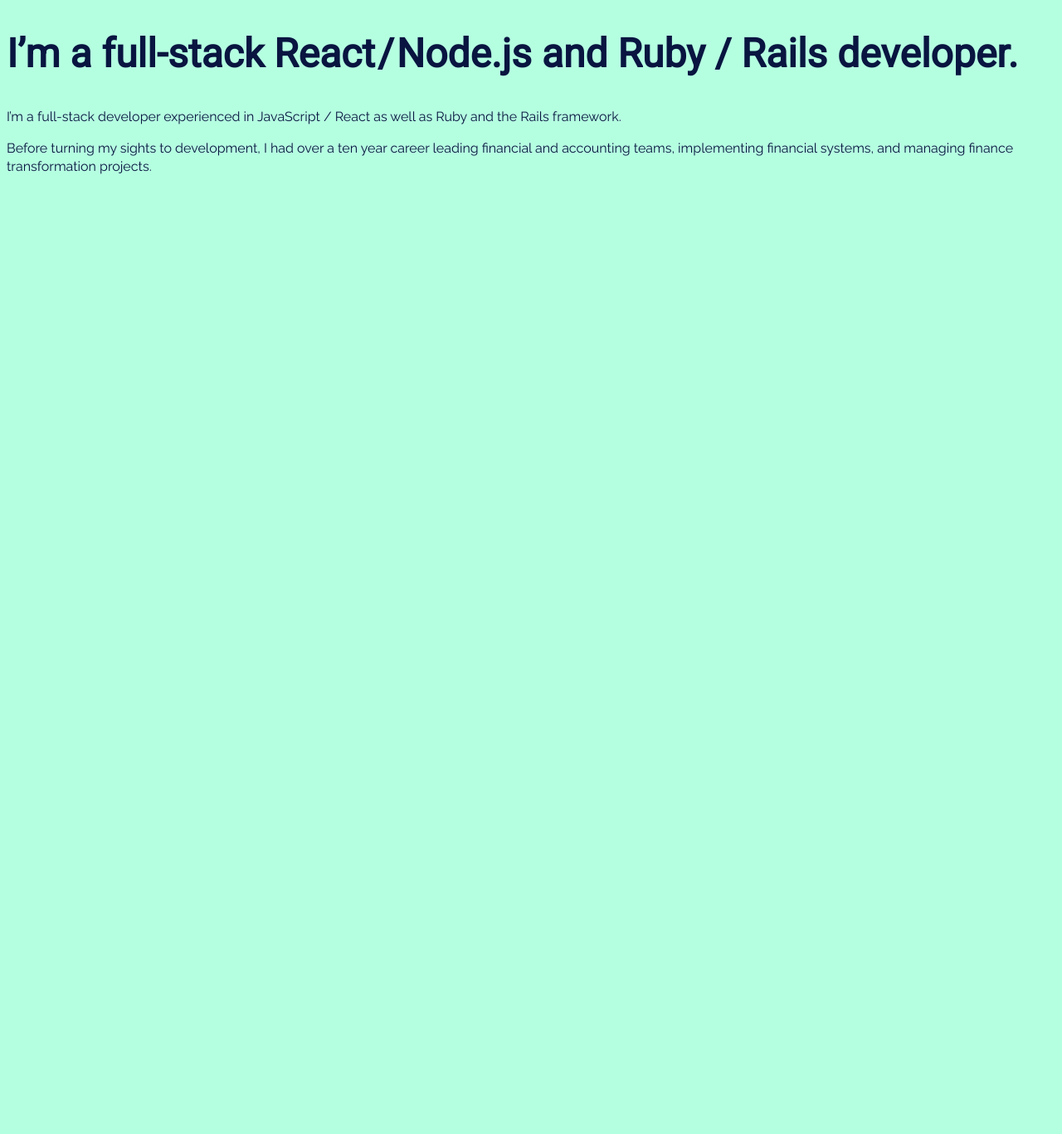
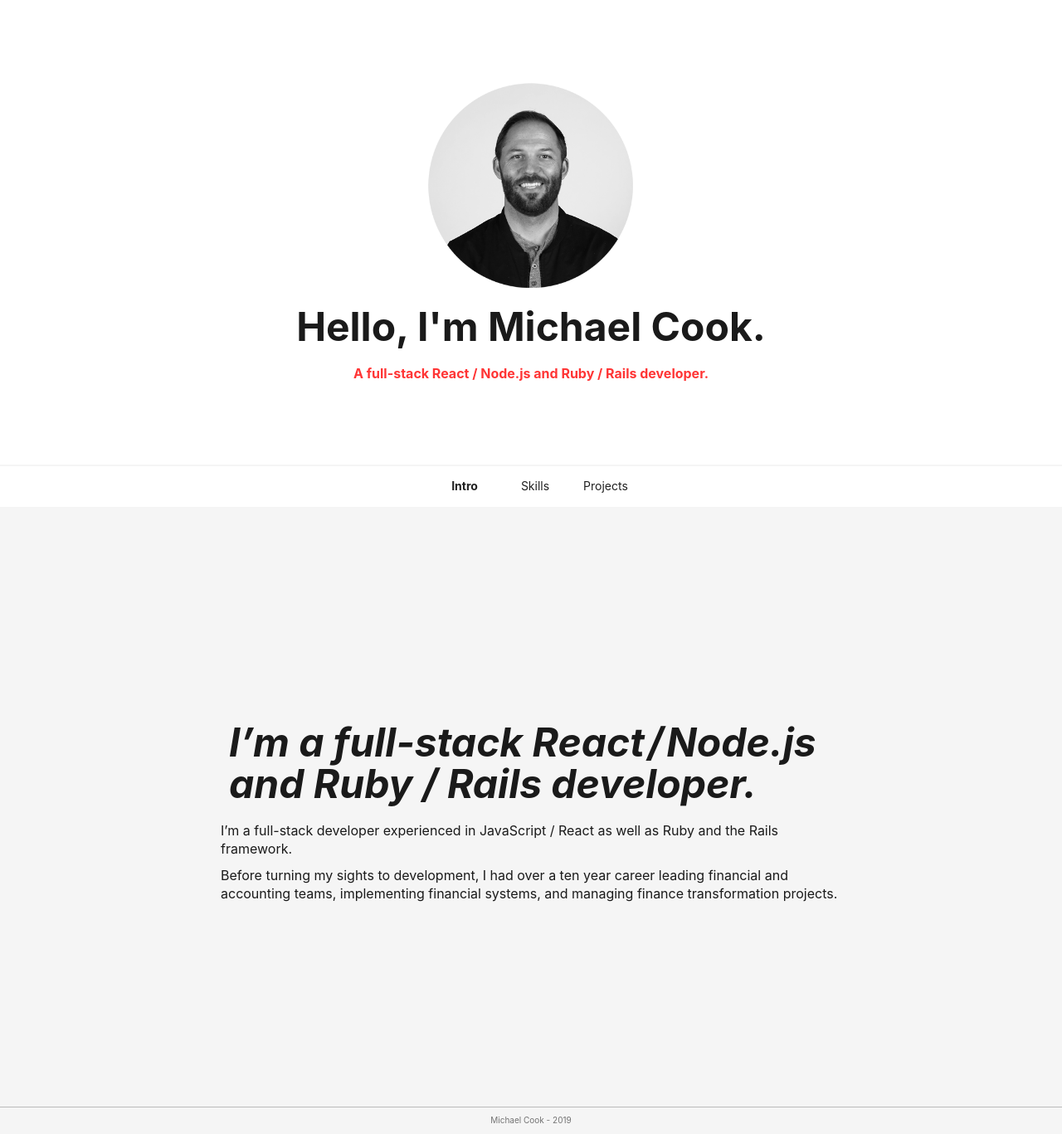
Before and after one commit to rmcook/portfolio, a React (Vite) app: page /intro in a window 1280 px wide. Shown: the whole page at 83% size. Before the commit the page ends 800 px from the top, so only its background shows below. Built offline with nearby package versions, Linux system fonts and the light colour scheme.

Commit message:
Add photo and basic navigation / routing

```diff
--- a/package.json
+++ b/package.json
@@ -11,7 +11,8 @@
   "license": "ISC",
   "dependencies": {
     "react": "^16.8.6",
-    "react-dom": "^16.8.6"
+    "react-dom": "^16.8.6",
+    "react-router-dom": "^5.0.1"
   },
   "devDependencies": {
     "@babel/core": "^7.4.5",
--- a/src/components/App.js
+++ b/src/components/App.js
@@ -1,8 +1,42 @@
 import React from 'react'
-import Intro from './Intro'
+import { withRouter, NavLink, Route, Redirect } from 'react-router-dom'
+import ProfessionalSummary from './professional-summary'
+import Skills from './skills'
+import WorkExperience from './work-experience'
 
-function App() {
-  return <Intro />
+function App(props) {
+  const image = require('../assets/michael.png')
+  const { pathname } = props.location
+
+  return (
+    <>
+      <section className="introduction page-container">
+        <img className="avatar-image" src={image} alt="Small photo of Michael Cook"></img>
+        <h1>Hello, I'm Michael Cook.</h1>
+        <p>A full-stack React / Node.js and Ruby / Rails developer.</p>
+      </section>
+      <nav className="navigation">
+        <ul>
+          <li><NavLink activeClassName="active" exact to="/intro">Intro</NavLink></li>
+          <li><NavLink activeClassName="active" exact to="/skills">Skills</NavLink></li>
+          <li><NavLink activeClassName="active" exact to="/projects">Projects</NavLink></li>
+        </ul>
+      </nav>
+      <div className="drop-shadow"></div>
+      <div className="drop-shadow-cover"></div>
+
+      <Redirect from="/" exact to="/intro" />
+      <Route exact path="/intro" component={ ProfessionalSummary }/>
+      <Route exact path="/skills" component={ Skills }/>
+      <Route exact path="/projects" component={ WorkExperience }/>
+
+      <footer className="footer shaded">
+        <div className="page-container">
+          <p>Michael Cook - 2019</p>
+        </div>
+      </footer>
+    </>
+  )
 }
 
-export default App
+export default withRouter(App)
--- a/src/components/Intro.js
+++ /dev/null
@@ -1,17 +0,0 @@
-import React from 'react'
-
-function Intro() {
-  return (
-    <section>
-      <h1>I’m a full-stack React / Node.js and Ruby / Rails developer.</h1>
-      <p>I’m a full-stack developer experienced in JavaScript / React as well
-        as Ruby and the Rails framework.</p>
-      <p>Before turning my sights to development, I had
-        over a ten year career leading financial and accounting teams, implementing
-        financial systems, and managing finance transformation projects.
-      </p>
-    </section>
-  )
-}
-
-export default Intro
--- /dev/null
+++ b/src/components/professional-summary.js
@@ -0,0 +1,19 @@
+import React from 'react'
+
+function ProfessionalSummary() {
+  return (
+    <section className="professioinal-summary shaded">
+      <div className="page-container">
+        <h1>I’m a full-stack React / Node.js and Ruby / Rails developer.</h1>
+        <p>I’m a full-stack developer experienced in JavaScript / React as well
+          as Ruby and the Rails framework.</p>
+        <p>Before turning my sights to development, I had
+          over a ten year career leading financial and accounting teams, implementing
+          financial systems, and managing finance transformation projects.
+        </p>
+      </div>
+    </section>
+  )
+}
+
+export default ProfessionalSummary
--- /dev/null
+++ b/src/components/skills.js
@@ -0,0 +1,32 @@
+import React from 'react'
+
+function Skills() {
+  return (
+    <section className="skills shaded">
+      <div className="page-container">
+        <div className="skills-container">
+          <h3>Skills</h3>
+          <ul>
+            <li>JavaScript</li>
+            <li>Ruby</li>
+            <li>HTML / CSS</li>
+            <li>Project Management</li>
+            <li>Accessibility</li>
+          </ul>
+        </div>
+        <div className="tools-container">
+        <h3>Tools</h3>
+        <ul>
+          <li>Visual / Design</li>
+          <li>Version Control</li>
+          <li>Code Management</li>
+          <li>Project Management</li>
+          <li>Accessibility</li>
+        </ul>
+        </div>
+      </div>
+    </section>
+  )
+}
+
+export default Skills
--- /dev/null
+++ b/src/components/work-experience.js
@@ -0,0 +1,17 @@
+import React from 'react'
+
+function WorkExperience() {
+  return (
+    <section className="work-experience shaded">
+      <div className="page-container">
+        <h1>My Work</h1>
+        <p>Before turning my sights to development, I had
+          over a ten year career leading financial and accounting teams, implementing
+          financial systems, and managing finance transformation projects.
+        </p>
+      </div>
+    </section>
+  )
+}
+
+export default WorkExperience
--- a/src/index.html
+++ b/src/index.html
@@ -8,7 +8,6 @@
     <meta name="author" content="Michael Cook">
     <meta name="description" content="Michael Cook is a full-stack developer experienced in JavaScript / React as well as Ruby and the Rails framework.">
     <meta name="keywords" content="R. Michael Cook, Michael Cook, Portfolio, JavaScript, React, Ruby, Rails">
-    <link href="https://fonts.googleapis.com/css?family=Roboto|Raleway&display=swap" rel="stylesheet">
   </head>
   <body>
     <div id="root"></div>
--- a/src/index.js
+++ b/src/index.js
@@ -1,6 +1,7 @@
 import React from 'react'
 import ReactDOM from 'react-dom'
-import App from './components/App'
+import { BrowserRouter } from 'react-router-dom'
+import App from './components/app'
 import './stylesheets/index.scss'
 
-ReactDOM.render(<App />, document.getElementById('root'))
+ReactDOM.render(<BrowserRouter><App /></BrowserRouter>, document.getElementById('root'))
--- a/src/stylesheets/_colors.scss
+++ b/src/stylesheets/_colors.scss
@@ -0,0 +1,21 @@
+$white: #ffffff;
+$gray1: #f5f5f5;
+$gray2: #bababa;
+$gray3: #b9b9b9;
+$gray4: #737373;
+$gray5: #1a1a1a;
+
+$black: #000000;
+$black-10: rgba(0, 0, 0, 0.10);
+
+$yellow1: #fded2f;
+$yellow2: #ddb70f;
+
+$pink: #e2057e;
+$red: #ff3535;
+
+$blue1: #b0dddf;
+$blue2: #1a9ee3;
+$blue3: #00afee;
+$blue4: #1665b1;
+$blue5: #1b3d69;
--- /dev/null
+++ b/src/stylesheets/_components.scss
@@ -0,0 +1,101 @@
+@import 'colors';
+@import 'variables';
+
+.introduction {
+  display: flex;
+  flex-direction: column;
+  align-items: center;
+  justify-content: center;
+
+  height: 70vh;
+
+  .avatar-image {
+    width: 250px;
+  }
+
+  h1 {
+    margin: 20px;
+  }
+
+  p {
+    color: $red;
+    font-weight: bold;
+    margin: 0;
+  }
+}
+
+.navigation {
+  height: 6vh;
+  display: flex;
+  justify-content: center;
+  align-items: center;
+  position: -webkit-sticky;
+  position: sticky;
+  top: 0;
+  z-index: 1;
+
+  background-color: $white;
+  opacity: .97;
+  border-top: 2px solid $gray1;
+  font-size: 14px;
+}
+
+.drop-shadow {
+  width: 100%;
+  height: 1px;
+  position: -webkit-sticky;
+  position: sticky;
+  top: 47px;
+  box-shadow: 0px 2px 0px 0px $black-10;
+}
+
+.drop-shadow-cover {
+  background-color: $gray1;
+  position: relative;
+
+  width: 100%;
+  height: 3px;
+}
+
+.professioinal-summary {
+  display: flex;
+  align-content: center;
+
+  h1 {
+    margin: 20px;
+    font-style: italic;
+  }
+
+  p {
+    margin: 10px;
+  }
+}
+
+.skills {
+  padding-top: 64px;
+
+  .page-container {
+    display: flex;
+    justify-content: space-between;
+  }
+
+  ul {
+    display: flex;
+    flex-direction: column;
+  }
+}
+
+.work-experience {
+  padding-top: 64px;
+}
+
+.footer {
+  height: 4vh;
+  border-top: 1px solid $gray2;
+  display: flex;
+  align-items: center;
+  justify-content: center;
+
+  font-size: 10px;
+  color: $gray4;
+}
--- a/src/stylesheets/_variables.scss
+++ b/src/stylesheets/_variables.scss
@@ -0,0 +1 @@
+$max-width: 1600px;
--- a/src/stylesheets/index.scss
+++ b/src/stylesheets/index.scss
@@ -1,13 +1,29 @@
-@import '_colors';
-@import '_variables';
+@import 'colors';
+@import 'components';
+
+.page-container {
+  max-width: $max-width;
+  // border: 1px solid red;
+  margin: auto;
+  padding: 0 20%;
+}
+
+.shaded {
+  background-color: $gray1;
+}
+
+html {
+  box-sizing: border-box;
+}
 
 body {
-  background-color: #B5FFE1;
+  background-color: $white;
+  margin: 0;
 
   font-size: 16px;
   line-height: 1.25;
-  font-family: 'Raleway', sans-serif;
-  color: #091540;
+  font-family: -apple-system, system-ui, BlinkMacSystemFont, "Segoe UI", Roboto, "Helvetica Neue", Arial, sans-serif;
+  color: $gray5;
 
   @media (min-width: 43.75em) {
     line-height: 1.375;
@@ -15,12 +31,43 @@
   }
 }
 
-h1, h2, h3 {
-  font-family: 'Roboto', sans-serif;
-  font-weight: bold;
+section {
+  height: 90vh;
+}
+
+a {
+  color: $gray5;
+  text-decoration: none;
+  margin-right: 20px;
+}
+
+p {
+  margin: 0;
+}
+
+ul {
+  display: flex;
+  list-style: none;
+}
+
+li {
+  width: 75px;
+  margin-right: 10px;
+  text-align: center;
+
+  .active {
+    font-weight: bold;
+  }
+
+  :hover {
+    font-weight: bold;
+  }
 }
 
 h1 {
+  color: $gray5;
+  margin: 0;
+
   font-size: 2em;
   /* 2x body copy size = 32px */
   line-height: 1.25;
@@ -42,6 +89,9 @@
 }
 
 h2 {
+  color: $gray5;
+  margin: 0;
+
   font-size: 1.625em;
   /* 1.625x body copy size = 26px */
   line-height: 1.15384615;
@@ -61,6 +111,9 @@
 }
 
 h3 {
+  color: $gray5;
+  margin: 0;
+
   font-size: 1.375em;
   /* 1.375x body copy size = 22px */
   line-height: 1.13636364;
```
Also changed, not shown: src/assets/michael.png (added), 1 other file (tests, documents, lock files or other folders).
